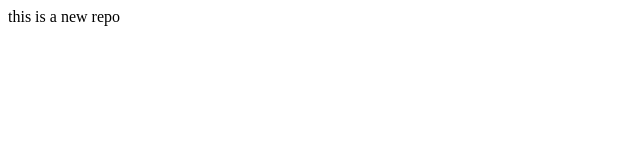
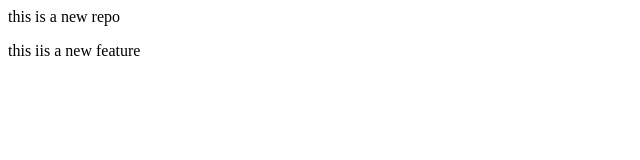
Before and after one commit to soorajaryan007/localrepo, a plain HTML site: page index.html in a window 1280 px wide. Shown: the whole page, without its empty margins (0-640 px from the left). Drawn offline with Linux system fonts and the light colour scheme.

Commit message:
added new feature2

```diff
--- a/index.html
+++ b/index.html
@@ -1 +1,4 @@
 <p> this is a new repo</p>
+<p>
+    this iis a new feature
+</p>
```
